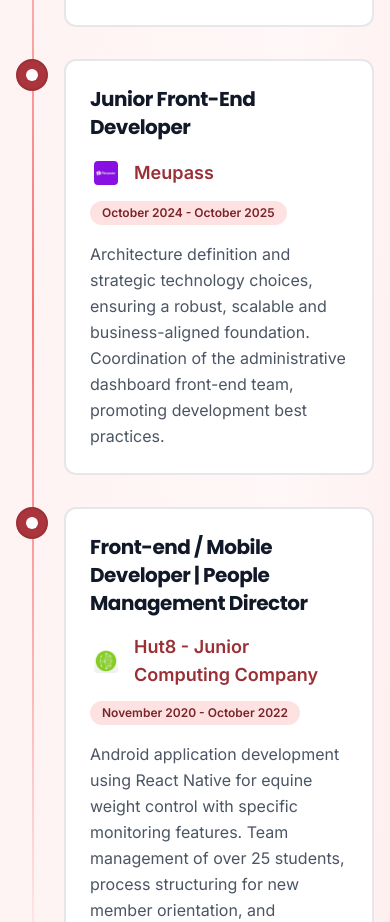
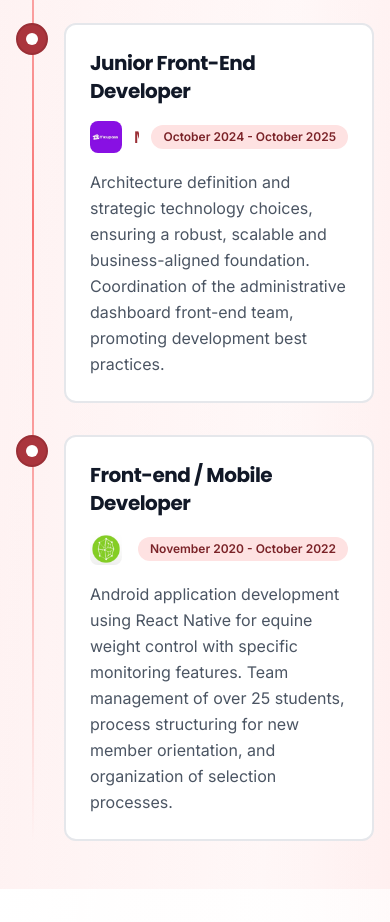
Before and after one commit to juathanduarte/juats.dev, a React (Vite) app: page / in a window 390 px wide. Shown: the part 2769-3691 px from the top of the page. Built offline with nearby package versions, Linux system fonts and the light colour scheme.

Commit message:
fix: update job title in experience4 to remove 'People Management Director' for consistency across English, Spanish, and Portuguese translations; adjust layout in Timeline component for better responsiveness

```diff
--- a/src/components/ui/Timeline.tsx
+++ b/src/components/ui/Timeline.tsx
@@ -78,16 +78,16 @@ const Timeline = () => {
                   <h3 className="text-xl font-bold text-gray-900 dark:text-white">
                     {experience.title}
                   </h3>
-                  <div className="flex items-center justify-between gap-3 flex-wrap">
-                    <div className="flex items-center gap-3">
+                  <div className="flex items-center justify-between gap-3">
+                    <div className="flex items-center gap-3 min-w-0 flex-1">
                       {experience.logo && (
                         <img
                           src={experience.logo}
                           alt={`Logo da ${experience.company}`}
-                          className="w-8 h-8 rounded-lg object-cover bg-white p-1"
+                          className="w-8 h-8 rounded-lg object-cover flex-shrink-0"
                         />
                       )}
-                      <p className="text-lg font-semibold text-primary-600 dark:text-primary-400">
+                      <p className="text-base md:text-lg font-semibold text-primary-600 dark:text-primary-400 truncate">
                         {experience.company}
                       </p>
                     </div>
--- a/src/locales/en/translation.json
+++ b/src/locales/en/translation.json
@@ -62,7 +62,7 @@
         "period": "September 2025 - Present"
       },
       "experience4": {
-        "title": "Front-end / Mobile Developer | People Management Director",
+        "title": "Front-end / Mobile Developer",
         "company": "Hut8 - Junior Computing Company",
         "description": "Android application development using React Native for equine weight control with specific monitoring features. Team management of over 25 students, process structuring for new member orientation, and organization of selection processes.",
         "period": "November 2020 - October 2022"
--- a/src/locales/es/translation.json
+++ b/src/locales/es/translation.json
@@ -62,7 +62,7 @@
         "period": "Septiembre 2025 - Actual"
       },
       "experience4": {
-        "title": "Desarrollador Front-end / Mobile | Director de Gestión de Personas",
+        "title": "Desarrollador Front-end / Mobile",
         "company": "Hut8 - Empresa Junior de Computación",
         "description": "Desarrollo de aplicación Android utilizando React Native para control de pesos de equinos con funcionalidades específicas de monitoreo. Gestión de equipo con más de 25 estudiantes, estructuración de procesos para orientación de nuevos miembros y organización de procesos selectivos.",
         "period": "Noviembre 2020 - Octubre 2022"
--- a/src/locales/pt-BR/translation.json
+++ b/src/locales/pt-BR/translation.json
@@ -62,7 +62,7 @@
         "period": "Setembro 2025 - Atual"
       },
       "experience4": {
-        "title": "Desenvolvedor Front-end / Mobile | Diretor de Gestão de Pessoas",
+        "title": "Desenvolvedor Front-end / Mobile",
         "company": "Hut8 - Empresa Júnior da Computação",
         "description": "Desenvolvimento de aplicação Android utilizando React Native para controle de pesos de equinos com funcionalidades específicas para monitoramento. Gerenciamento de equipe com mais de 25 estudantes, estruturação de processos para orientação de novos membros e organização de processos seletivos.",
         "period": "Novembro 2020 - Outubro 2022"
```
